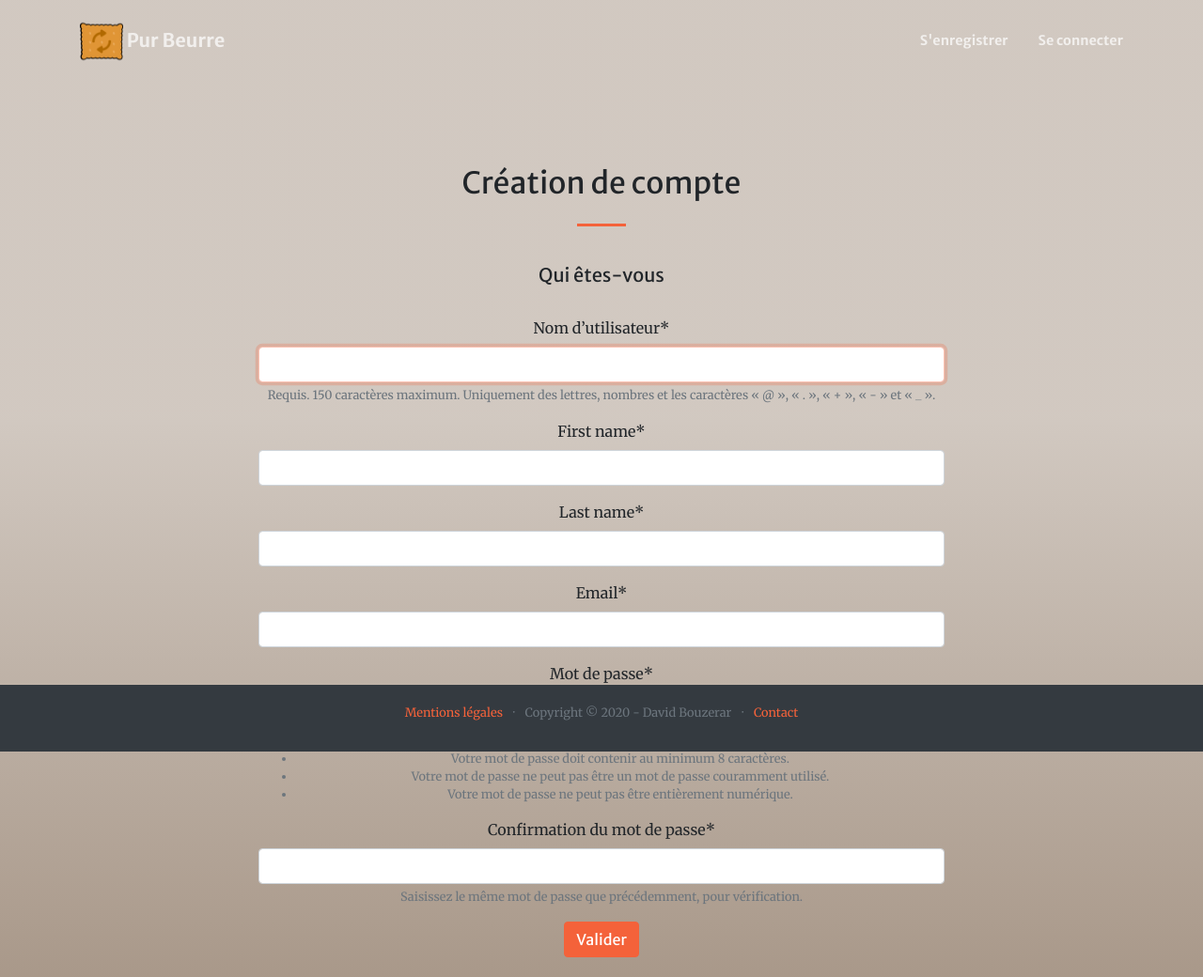
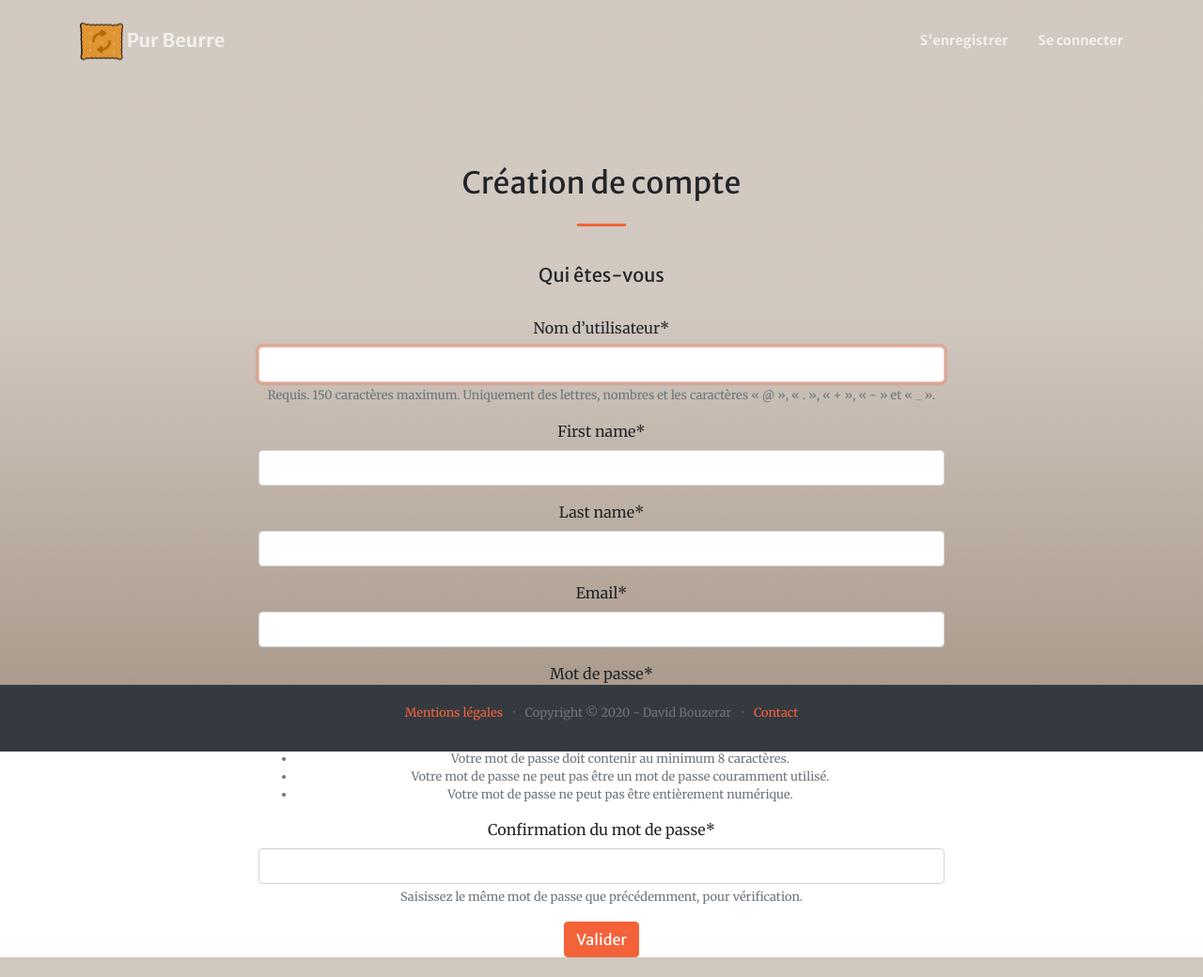
Before and after one commit to Eidocode/OC_Project8, a Django app: page /users/signup/ in a window 1280 px wide. Shown: the top 1040 px of the page at 94% size. After the commit the page ends 1019 px from the top, so only its background shows below. Run offline with Django 3.2, Linux system fonts and the light colour scheme; some libraries are stand-ins or nearby versions.

Commit message:
Adjusted styles.css for user_account page

```diff
--- a/users/static/users/css/styles.css
+++ b/users/static/users/css/styles.css
@@ -8,6 +8,6 @@
     background-size: cover;
   }
 
-  #login_page, #account_page {
+  #login_page, #account_page, #signup {
     height: 100%;
   }
--- a/users/templates/users/signup.html
+++ b/users/templates/users/signup.html
@@ -3,7 +3,7 @@
 {% load crispy_forms_tags %}
 {% block content %}
 
-<section class="page-section sign">
+<section class="page-section sign" id="signup">
     <div class="container">
         <div class="row justify-content-center">
             <div class="col-lg-8 text-center">
--- a/users/templates/users/user_account.html
+++ b/users/templates/users/user_account.html
@@ -16,7 +16,7 @@
                     <div class="col-lg-4 ml-auto text-center">
                         <p>Email</p>
                     </div>
-                    <input class="col-lg-4 mr-auto text-center" value={{ user.email }}></input>
+                    <input class="col-lg-4 mr-auto text-center bg-white" value={{ user.email }} disabled></input>
                 </div>
 
                 <div class="row mt-3">
```
